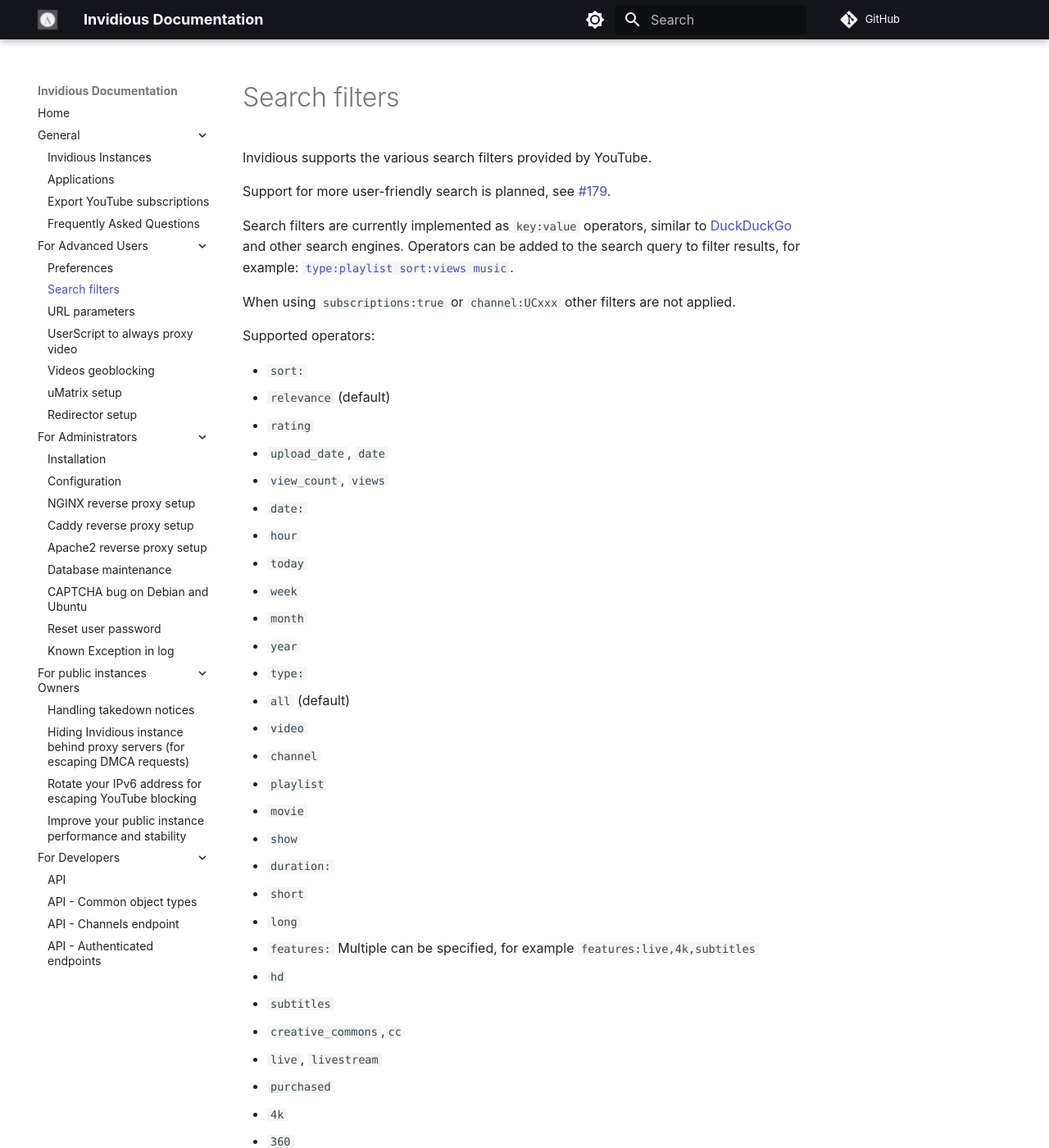
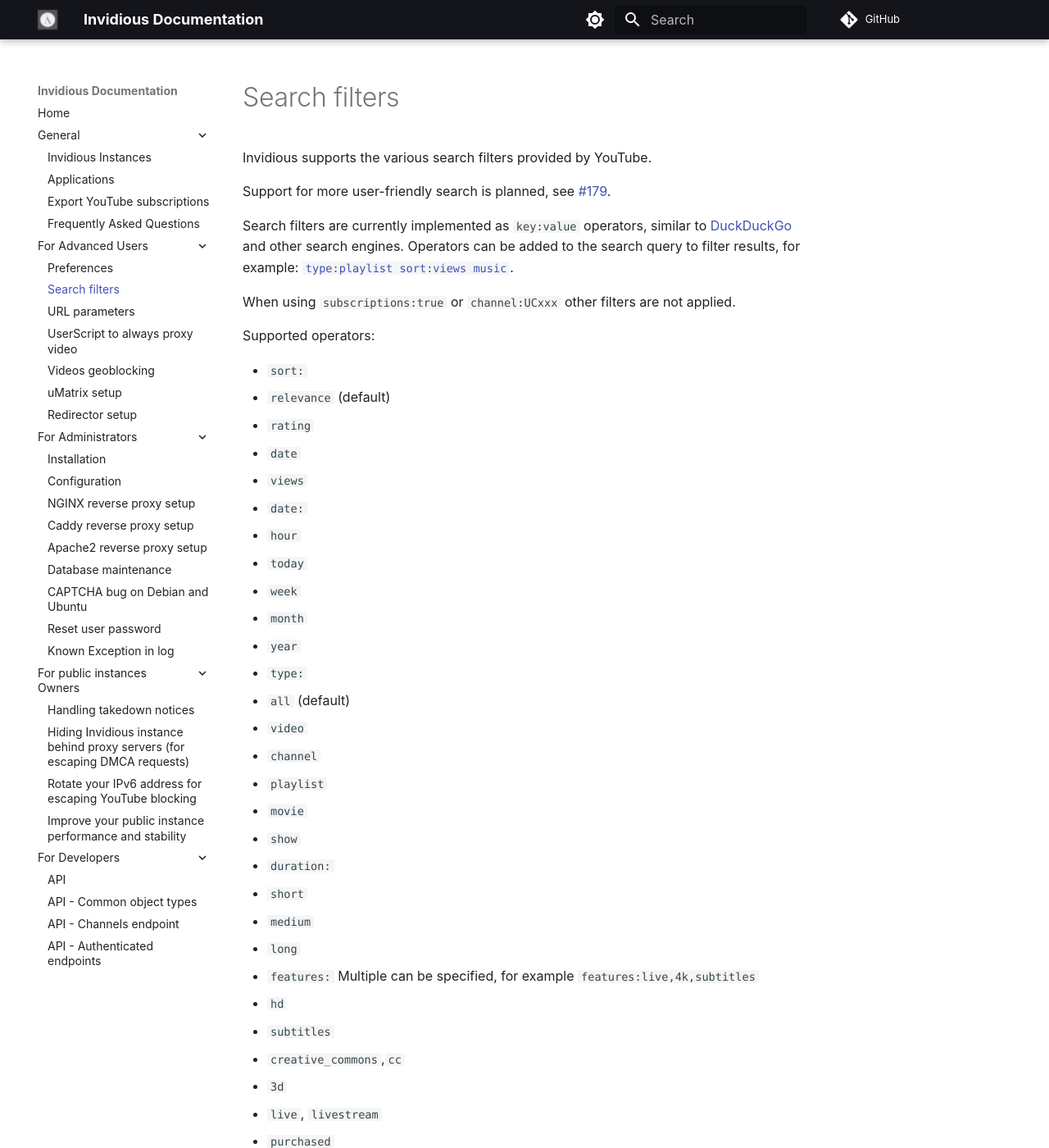
Before and after one commit to iv-org/documentation, an MkDocs documentation site: the page built from docs/search-filters.md, in a window 1280 px wide and 1400 px high. Shown: the whole window at 82% size. Built offline with MkDocs 1.6.1 and Material for MkDocs 9.7.7, drawn with Linux system fonts in a browser that asks for light colours; comment, search, counter and statistics services are not loaded.

Commit message:
update `search-filters.md` and `url-parameters.md` to include api changes

```diff
--- a/docs/search-filters.md
+++ b/docs/search-filters.md
@@ -13,8 +13,8 @@ Supported operators:
 - `sort:`
   - `relevance` (default)
   - `rating`
-  - `upload_date`, `date`
-  - `view_count`, `views`
+  - `date`
+  - `views`
 - `date:`
   - `hour`
   - `today`
@@ -30,11 +30,13 @@ Supported operators:
   - `show`
 - `duration:`
   - `short`
+  - `medium`
   - `long`
 - `features:` Multiple can be specified, for example `features:live,4k,subtitles`
   - `hd`
   - `subtitles`
   - `creative_commons`,`cc`
+  - `3d`
   - `live`, `livestream`
   - `purchased`
   - `4k`
```
Also changed, not shown: docs/url-parameters.md (+0 -1 lines).
